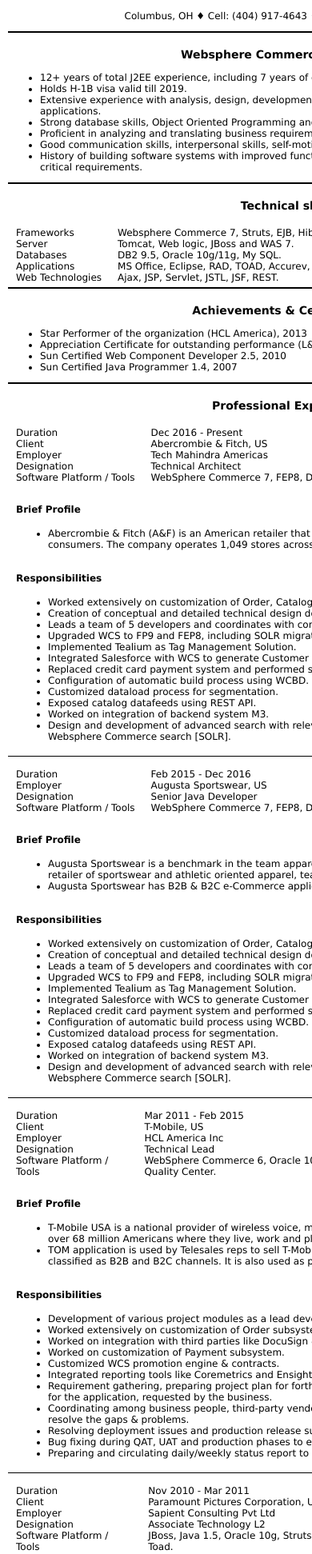
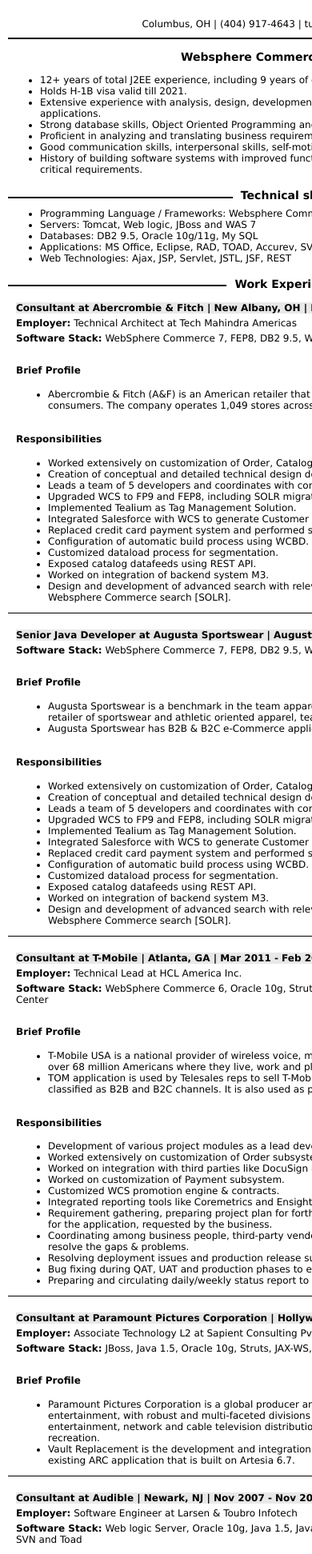
Before and after one commit to tgupta-dev/tgupta-dev.github.io, a plain HTML site: page index.html in a window 390 px wide. Shown: the part 57-2000 px from the top of the page at 80% size. Drawn offline with Linux system fonts and the light colour scheme.

Commit message:
reformatted

```diff
--- a/index.html
+++ b/index.html
@@ -8,41 +8,70 @@
             font: 12px Verdana;
             width: 700px;
             margin: auto;
-            padding: 10px
+            padding: 10px;
+			border-bottom: 2px solid;
         }
 
-        h1,
-        h3 {
+        h1, h3 {
             text-align: center;
         }
 
-        p {
+        .contact-info {
 			text-align: center;
+            border-bottom: 2px solid;
+            margin: 10px 0px;
+			padding: 10px 0px;
         }
 
-        .prj-separator {
-            border-top: 1px solid;
-            padding-top: 5px;
-            margin-top: 5px;
+		.section-highlights {
+			display: none;
+			background-color: #E8E8E8;
+			padding: 10px 20px;
+			text-align: center;
+			border: 1px solid #D3D3D3;
         }
 
-        .sec-separator {
-            border-top: 2px solid;
-            padding-top: 5px;
-            margin-top: 5px;
+		.section-header {
+		    border-bottom: 2px solid;
+		    line-height: 0.1em;
+		    margin: 25px 0px 10px;
         }
 
-        .divTable {
+		.section-header span {
+            background: #fff;
+			padding: 0px 10px;
+        }
+
+		.project {
+            border-bottom: 1px solid;
+            margin: 10px 0px;
+        }
+
+		.project-heading {
+            background: #E8E8E8;
+			margin:20px 10px 0px;
+			font-weight: bold;
+        }
+
+		.project-sub-heading {
+			margin:5px 10px 0px;
+        }
+
+		.project-software-stack {
+			margin:5px 10px 0px;
+		}
+
+        .div-table {
             display: table;
             padding-top: 5px;
             margin-top: 5px;
         }
 
-        .divTableRow {
+        .div-table-row {
             display: table-row;
         }
 
-        .divTableCell {
+        .div-table-cell {
             display: table-cell;
             padding: 0px 10px;
         }
@@ -51,12 +80,14 @@
 
 <body>
     <h1>Tushar Gupta</h1>
-    <p>Columbus, OH &diams; Cell: (404) 917-4643 &diams; tushar.gupta@outlook.com</p>
-    <div class="sec-separator"></div>
+    <div class="contact-info">Columbus, OH | (404) 917-4643 | tushar.gupta@outlook.com</div>
     <h3>Websphere Commerce Consultant</h3>
+	<div class="section-highlights">
+	OOB
+	</div>
     <ul>
-        <li>12+ years of total J2EE experience, including 7 years of experience on Websphere Commerce.</li>
-        <li>Holds H-1B visa valid till 2019.</li>
+        <li>12+ years of total J2EE experience, including 9 years of experience on Websphere Commerce.</li>
+        <li>Holds H-1B visa valid till 2021.</li>
         <li>Extensive experience with analysis, design, development, customizations and implementation of software
             applications.</li>
         <li>Strong database skills, Object Oriented Programming and development knowledge.</li>
@@ -66,65 +97,24 @@
         <li>History of building software systems with improved functionality and productivity, consistently meeting
             critical requirements.</li>
     </ul>
-    <div class="sec-separator"></div>
-    <h3>Technical skills</h3>
-    <div class="divTable">
-        <div class="divTableRow">
-            <div class="divTableCell">Frameworks</div>
-            <div class="divTableCell">Websphere Commerce 7, Struts, EJB, Hibernate, Spring, Solr.</div>
-        </div>
-        <div class="divTableRow">
-            <div class="divTableCell">Server</div>
-            <div class="divTableCell">Tomcat, Web logic, JBoss and WAS 7.</div>
-        </div>
-        <div class="divTableRow">
-            <div class="divTableCell">Databases</div>
-            <div class="divTableCell">DB2 9.5, Oracle 10g/11g, My SQL.</div>
-        </div>
-        <div class="divTableRow">
-            <div class="divTableCell">Applications</div>
-            <div class="divTableCell">MS Office, Eclipse, RAD, TOAD, Accurev, SVN, Quality Center.</div>
-        </div>
-        <div class="divTableRow">
-            <div class="divTableCell">Web Technologies</div>
-            <div class="divTableCell">Ajax, JSP, Servlet, JSTL, JSF, REST.</div>
-        </div>
-    </div>
-    <div class="sec-separator"></div>
-    <h3>Achievements &amp; Certifications</h3>
-    <ul>
-        <li>Star Performer of the organization (HCL America), 2013</li>
-        <li>Appreciation Certificate for outstanding performance (L&amp;T Infotech), 2008</li>
-        <li>Sun Certified Web Component Developer 2.5, 2010</li>
-        <li>Sun Certified Java Programmer 1.4, 2007</li>
+
+    <h3 class="section-header"><span>Technical skills</span></h3>
+	<ul class="technical-skills">
+		<li>Programming Language / Frameworks: Websphere Commerce 7, Struts, EJB, Hibernate, Spring, Solr</li>
+		<li>Servers: Tomcat, Web logic, JBoss and WAS 7</li>
+		<li>Databases: DB2 9.5, Oracle 10g/11g, My SQL</li>
+		<li>Applications: MS Office, Eclipse, RAD, TOAD, Accurev, SVN, Quality Center</li>
+		<li>Web Technologies: Ajax, JSP, Servlet, JSTL, JSF, REST</li>
 	</ul>
-    <div class="sec-separator"></div>
-    <h3>Professional Experience</h3>
-    <div class="divTable">
-        <div class="divTableRow">
-            <div class="divTableCell">Duration</div>
-            <div class="divTableCell">Dec 2016 - Present</div>
-        </div>
-        <div class="divTableRow">
-            <div class="divTableCell">Client</div>
-            <div class="divTableCell">Abercrombie &amp; Fitch, US</div>
-        </div>
-        <div class="divTableRow">
-            <div class="divTableCell">Employer</div>
-            <div class="divTableCell">Tech Mahindra Americas</div>
-        </div>
-        <div class="divTableRow">
-            <div class="divTableCell">Designation</div>
-            <div class="divTableCell">Technical Architect</div>
-        </div>
-        <div class="divTableRow">
-            <div class="divTableCell">Software Platform / Tools</div>
-            <div class="divTableCell">WebSphere Commerce 7, FEP8, DB2 9.5, WAS 7, RAD, Spring, JIRA, REST, SOLR.</div>
-        </div>
-    </div>
-    <div class="divTable">
-        <div class="divTableRow">
-            <div class="divTableCell">
+
+    <h3 class="section-header"><span>Work Experience</span></h3>
+	<div class="project">
+		<div class="project-heading">Consultant at Abercrombie &amp; Fitch | New Albany, OH | Dec 2016 - Present</div>
+		<div class="project-sub-heading"><b>Employer:</b> Technical Architect at Tech Mahindra Americas</div>
+		<div class="project-software-stack"><b>Software Stack:</b> WebSphere Commerce 7, FEP8, DB2 9.5, WAS 7, RAD, Spring, JIRA, REST, SOLR</div>
+		<div class="div-table">
+			<div class="div-table-row">
+				<div class="div-table-cell">
 					<h4>Brief Profile</h4>
 					<ul>
 						<li>Abercrombie & Fitch (A&F) is an American retailer that focuses on upscale casual wear for young
@@ -132,8 +122,8 @@
 					</ul>
 				</div>
 			</div>
-        <div class="divTableRow">
-            <div class="divTableCell">
+			<div class="div-table-row">
+				<div class="div-table-cell">
 					<h4>Responsibilities</h4>
 					<ul>
 						<li>Worked extensively on customization of Order, Catalog &amp; Payment subsystem.</li>
@@ -153,28 +143,13 @@
 				</div>
 			</div>
 		</div>
-    <div class="prj-separator"></div>
-    <div class="divTable">
-        <div class="divTableRow">
-            <div class="divTableCell">Duration</div>
-            <div class="divTableCell">Feb 2015 - Dec 2016</div>
 	</div>
-        <div class="divTableRow">
-            <div class="divTableCell">Employer</div>
-            <div class="divTableCell">Augusta Sportswear, US</div>
-        </div>
-        <div class="divTableRow">
-            <div class="divTableCell">Designation</div>
-            <div class="divTableCell">Senior Java Developer</div>
-        </div>
-        <div class="divTableRow">
-            <div class="divTableCell">Software Platform / Tools</div>
-            <div class="divTableCell">WebSphere Commerce 7, FEP8, DB2 9.5, WAS 7, RAD, Spring, JIRA, REST, SOLR.</div>
-        </div>
-    </div>
-    <div class="divTable">
-        <div class="divTableRow">
-            <div class="divTableCell">
+	<div class="project">
+		<div class="project-heading">Senior Java Developer at Augusta Sportswear | Augusta, GA | Feb 2015 - Dec 2016</div>
+		<div class="project-software-stack"><b>Software Stack:</b> WebSphere Commerce 7, FEP8, DB2 9.5, WAS 7, RAD, Spring, JIRA, REST, SOLR</div>
+		<div class="div-table">
+			<div class="div-table-row">
+				<div class="div-table-cell">
 					<h4>Brief Profile</h4>
 					<ul>
 						<li>Augusta Sportswear is a benchmark in the team apparel industry for 30 years. It is a
@@ -184,8 +159,8 @@
 					</ul>
 				</div>
 			</div>
-        <div class="divTableRow">
-            <div class="divTableCell">
+			<div class="div-table-row">
+				<div class="div-table-cell">
 					<h4>Responsibilities</h4>
 					<ul>
 						<li>Worked extensively on customization of Order, Catalog &amp; Payment subsystem.</li>
@@ -205,33 +180,14 @@
 				</div>
 			</div>
 		</div>
-    <div class="prj-separator"></div>
-    <div class="divTable">
-        <div class="divTableRow">
-            <div class="divTableCell">Duration</div>
-            <div class="divTableCell">Mar 2011 - Feb 2015</div>
     </div>
-        <div class="divTableRow">
-            <div class="divTableCell">Client</div>
-            <div class="divTableCell">T-Mobile, US</div>
-        </div>
-        <div class="divTableRow">
-            <div class="divTableCell">Employer</div>
-            <div class="divTableCell">HCL America Inc</div>
-        </div>
-        <div class="divTableRow">
-            <div class="divTableCell">Designation</div>
-            <div class="divTableCell">Technical Lead</div>
-        </div>
-        <div class="divTableRow">
-            <div class="divTableCell">Software Platform / Tools</div>
-            <div class="divTableCell">WebSphere Commerce 6, Oracle 10g, Struts, EJB, RAD,Accurev, SQL Developer, Quality
-                Center.</div>
-        </div>
-    </div>
-    <div class="divTable">
-        <div class="divTableRow">
-            <div class="divTableCell">
+	<div class="project">
+		<div class="project-heading">Consultant at T-Mobile | Atlanta, GA | Mar 2011 - Feb 2015</div>
+		<div class="project-sub-heading"><b>Employer:</b> Technical Lead at HCL America Inc.</div>
+		<div class="project-software-stack"><b>Software Stack:</b> WebSphere Commerce 6, Oracle 10g, Struts, EJB, RAD,Accurev, SQL Developer, Quality Center</div>
+		<div class="div-table">
+			<div class="div-table-row">
+				<div class="div-table-cell">
 					<h4>Brief Profile</h4>
 					<ul>
 						<li>T-Mobile USA is a national provider of wireless voice, messaging, and data services delivering
@@ -242,8 +198,8 @@
 					</ul>
 				</div>
 			</div>
-        <div class="divTableRow">
-            <div class="divTableCell">
+			<div class="div-table-row">
+				<div class="div-table-cell">
 					<h4>Responsibilities</h4>
 					<ul>
 						<li>Development of various project modules as a lead developer.</li>
@@ -263,33 +219,14 @@
 				</div>
 			</div>
 		</div>
-    <div class="prj-separator"></div>
-    <div class="divTable">
-        <div class="divTableRow">
-            <div class="divTableCell">Duration</div>
-            <div class="divTableCell">Nov 2010 - Mar 2011</div>
     </div>
-        <div class="divTableRow">
-            <div class="divTableCell">Client</div>
-            <div class="divTableCell">Paramount Pictures Corporation, US</div>
-        </div>
-        <div class="divTableRow">
-            <div class="divTableCell">Employer</div>
-            <div class="divTableCell">Sapient Consulting Pvt Ltd</div>
-        </div>
-        <div class="divTableRow">
-            <div class="divTableCell">Designation</div>
-            <div class="divTableCell">Associate Technology L2</div>
-        </div>
-        <div class="divTableRow">
-            <div class="divTableCell">Software Platform / Tools</div>
-            <div class="divTableCell">JBoss, Java 1.5, Oracle 10g, Struts, JAX-WS, Hibernate,Artesia 6.7, Eclipse, SVN
-                and Toad.</div>
-        </div>
-    </div>
-    <div class="divTable">
-        <div class="divTableRow">
-            <div class="divTableCell">
+	<div class="project">
+		<div class="project-heading">Consultant at Paramount Pictures Corporation | Hollywood, CA | Nov 2010 - Mar 2011</div>
+		<div class="project-sub-heading"><b>Employer:</b> Associate Technology L2 at Sapient Consulting Pvt Ltd.</div>
+		<div class="project-software-stack"><b>Software Stack:</b> JBoss, Java 1.5, Oracle 10g, Struts, JAX-WS, Hibernate,Artesia 6.7, Eclipse, SVN and Toad</div>
+		<div class="div-table">
+			<div class="div-table-row">
+				<div class="div-table-cell">
 					<h4>Brief Profile</h4>
 					<ul>
 						<li>Paramount Pictures Corporation is a global producer and distributor of
@@ -302,33 +239,14 @@
 				</div>
 			</div>
 		</div>
-    <div class="prj-separator"></div>
-    <div class="divTable">
-        <div class="divTableRow">
-            <div class="divTableCell">Duration</div>
-            <div class="divTableCell">Nov 2007 - Nov 2010</div>
     </div>
-        <div class="divTableRow">
-            <div class="divTableCell">Client</div>
-            <div class="divTableCell">Audible.com, US</div>
-        </div>
-        <div class="divTableRow">
-            <div class="divTableCell">Employer</div>
-            <div class="divTableCell">Larsen &amp; Toubro Infotech</div>
-        </div>
-        <div class="divTableRow">
-            <div class="divTableCell">Designation</div>
-            <div class="divTableCell">Software Engineer</div>
-        </div>
-        <div class="divTableRow">
-            <div class="divTableCell">Software Platform / Tools</div>
-            <div class="divTableCell">Web logic Server, Oracle 10g, Java 1.5, Javascript, HTML/CSS, Ajax, Servlet, JSP,
-                EJB, Eclipse, SVN, and Toad.</div>
-        </div>
-    </div>
-    <div class="divTable">
-        <div class="divTableRow">
-            <div class="divTableCell">
+	<div>
+		<div class="project-heading">Consultant at Audible | Newark, NJ | Nov 2007 - Nov 2010</div>
+		<div class="project-sub-heading"><b>Employer:</b> Software Engineer at Larsen &amp; Toubro Infotech</div>
+		<div class="project-software-stack"><b>Software Stack:</b> Web logic Server, Oracle 10g, Java 1.5, Javascript, HTML/CSS, Ajax, Servlet, JSP, EJB, Eclipse, SVN and Toad</div>
+		<div class="div-table">
+			<div class="div-table-row">
+				<div class="div-table-cell">
 					<h4>Brief Profile</h4>
 					<ul>
 						<li>Audible, a wholly owned subsidiary of Amazon.com, is the leading provider of premium digital
@@ -340,26 +258,36 @@
 				</div>
 			</div>
 		</div>
-    <div class="sec-separator"></div>
-    <h3>Education</h3>
-    <div class="divTable">
-        <div class="divTableRow">
-            <div class="divTableCell">Course</div>
-            <div class="divTableCell">Bachelor of Technology in Computer Science</div>
 	</div>
-        <div class="divTableRow">
-            <div class="divTableCell">Major</div>
-            <div class="divTableCell">Computer Science</div>
+
+	<h3 class="section-header"><span>Achievements &amp; Certifications</span></h3>
+    <ul>
+        <li>Star Performer of the organization (HCL America), 2013</li>
+        <li>Appreciation Certificate for outstanding performance (L&amp;T Infotech), 2008</li>
+        <li>Sun Certified Web Component Developer 2.5, 2010</li>
+        <li>Sun Certified Java Programmer 1.4, 2007</li>
+    </ul>
+
+    <h3 class="section-header"><span>Education</span></h3>
+    <div class="div-table">
+        <div class="div-table-row">
+            <div class="div-table-cell">Course</div>
+            <div class="div-table-cell">Bachelor of Technology</div>
         </div>
-        <div class="divTableRow">
-            <div class="divTableCell">College</div>
-            <div class="divTableCell">Vishveshwarya Institute of Engineering &amp; Technology</div>
+        <div class="div-table-row">
+            <div class="div-table-cell">Major</div>
+            <div class="div-table-cell">Computer Science</div>
         </div>
-        <div class="divTableRow">
-            <div class="divTableCell">University</div>
-            <div class="divTableCell">Uttar Pradesh Technical University, India</div>
+        <div class="div-table-row">
+            <div class="div-table-cell">College</div>
+            <div class="div-table-cell">Vishveshwarya Institute of Engineering &amp; Technology, India</div>
+        </div>
+        <div class="div-table-row">
+            <div class="div-table-cell">University</div>
+            <div class="div-table-cell">Uttar Pradesh Technical University, India</div>
         </div>
     </div>
+
 </body>
 
 </html>
```
Lines whose indentation alone changed are shown as unchanged.
